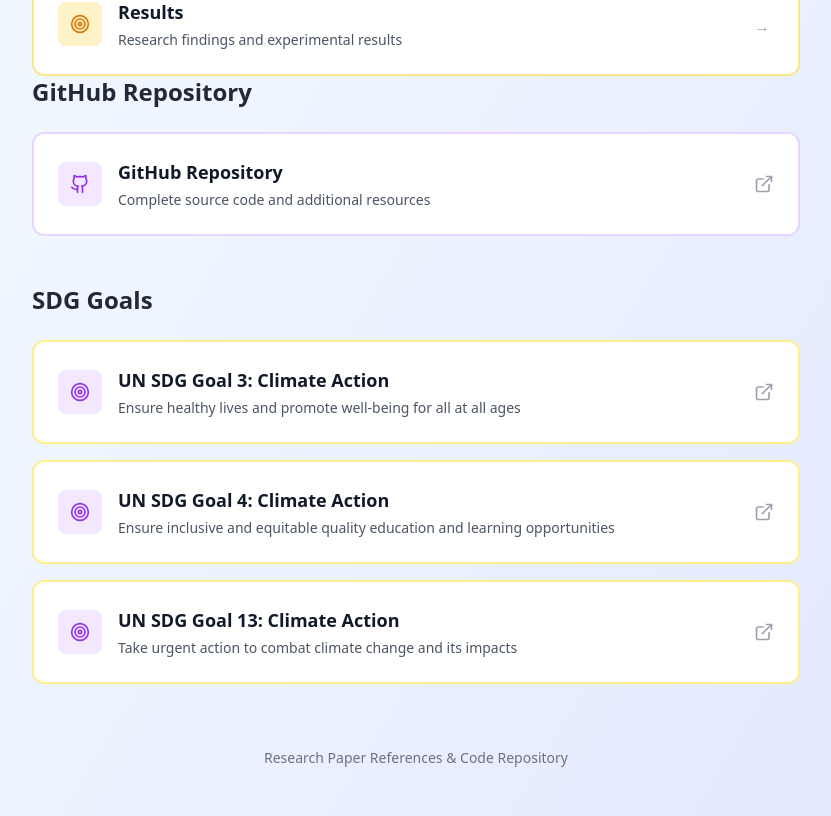
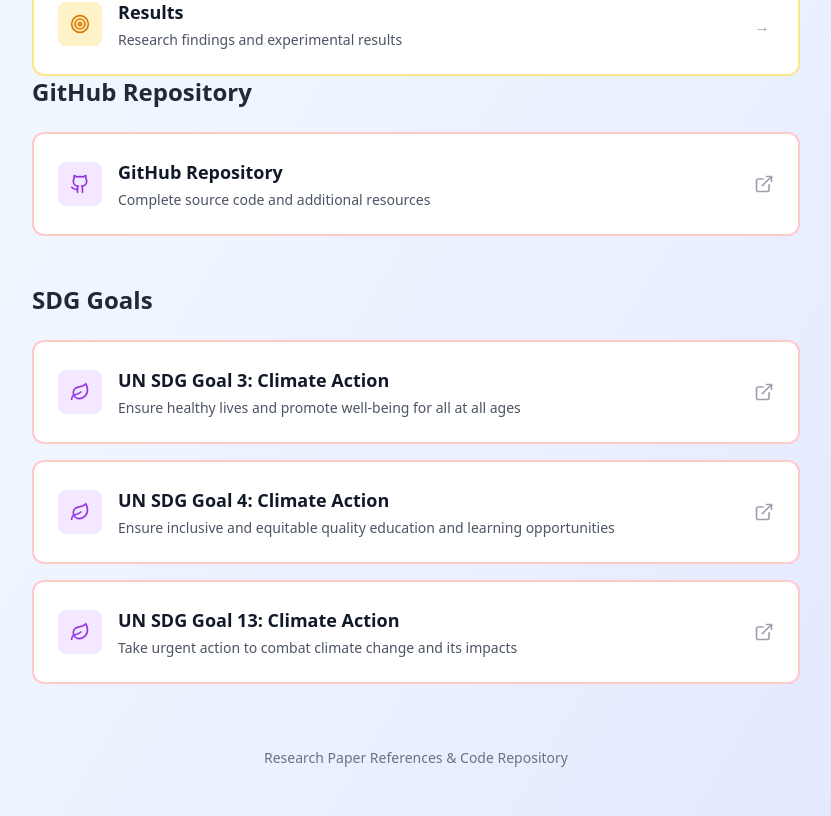
Before and after one commit to george-bobby/flood-prediction, a React (Vite) app: page / in a window 1280 px wide. Shown: the part 1308-2124 px from the top of the page, without its empty margins (224-1055 px from the left). Built offline with nearby package versions, Linux system fonts and the light colour scheme.

Commit message:
colour upadtes

```diff
--- a/src/pages/Home.tsx
+++ b/src/pages/Home.tsx
@@ -1,5 +1,5 @@
 import { Link } from 'react-router-dom';
-import { ExternalLink, BookOpen, Code, Github, BarChart3, Target, Zap } from 'lucide-react';
+import { ExternalLink, BookOpen, Code, Github, BarChart3, Target, Zap, Leaf } from 'lucide-react';
 
 const Home = () => {
   const researchPapers = [
@@ -21,19 +21,19 @@ const Home = () => {
       title: "UN SDG Goal 3: Climate Action",
       description: "Ensure healthy lives and promote well-being for all at all ages",
       url: "https://sdgs.un.org/goals/goal3",
-      icon: <Target className="w-5 h-5" />
+      icon: <Leaf className="w-5 h-5" />
     },
     {
       title: "UN SDG Goal 4: Climate Action",
       description: "Ensure inclusive and equitable quality education and learning opportunities",
       url: "https://sdgs.un.org/goals/goal4",
-      icon: <Target className="w-5 h-5" />
+      icon: <Leaf className="w-5 h-5" />
     },
     {
       title: "UN SDG Goal 13: Climate Action",
       description: "Take urgent action to combat climate change and its impacts",
       url: "https://sdgs.un.org/goals/goal13",
-      icon: <Target className="w-5 h-5" />
+      icon: <Leaf className="w-5 h-5" />
     }
   ];
 
@@ -203,7 +203,7 @@ const Home = () => {
             <ExternalLinkCard
               key={index}
               link={link}
-              colorScheme="bg-white border-purple-200 hover:border-purple-400 hover:bg-purple-50"
+              colorScheme="bg-white border-red-200 hover:border-red-400 hover:bg-red-50"
             />
           ))}
         </div>
@@ -215,7 +215,7 @@ const Home = () => {
             <ExternalLinkCard
               key={index}
               link={link}
-              colorScheme="bg-white border-yellow-200 hover:border-yellow-400 hover:bg-yellow-50"
+              colorScheme="bg-white border-red-200 hover:border-red-400 hover:bg-red-50"
             />
           ))}
         </div>
```
